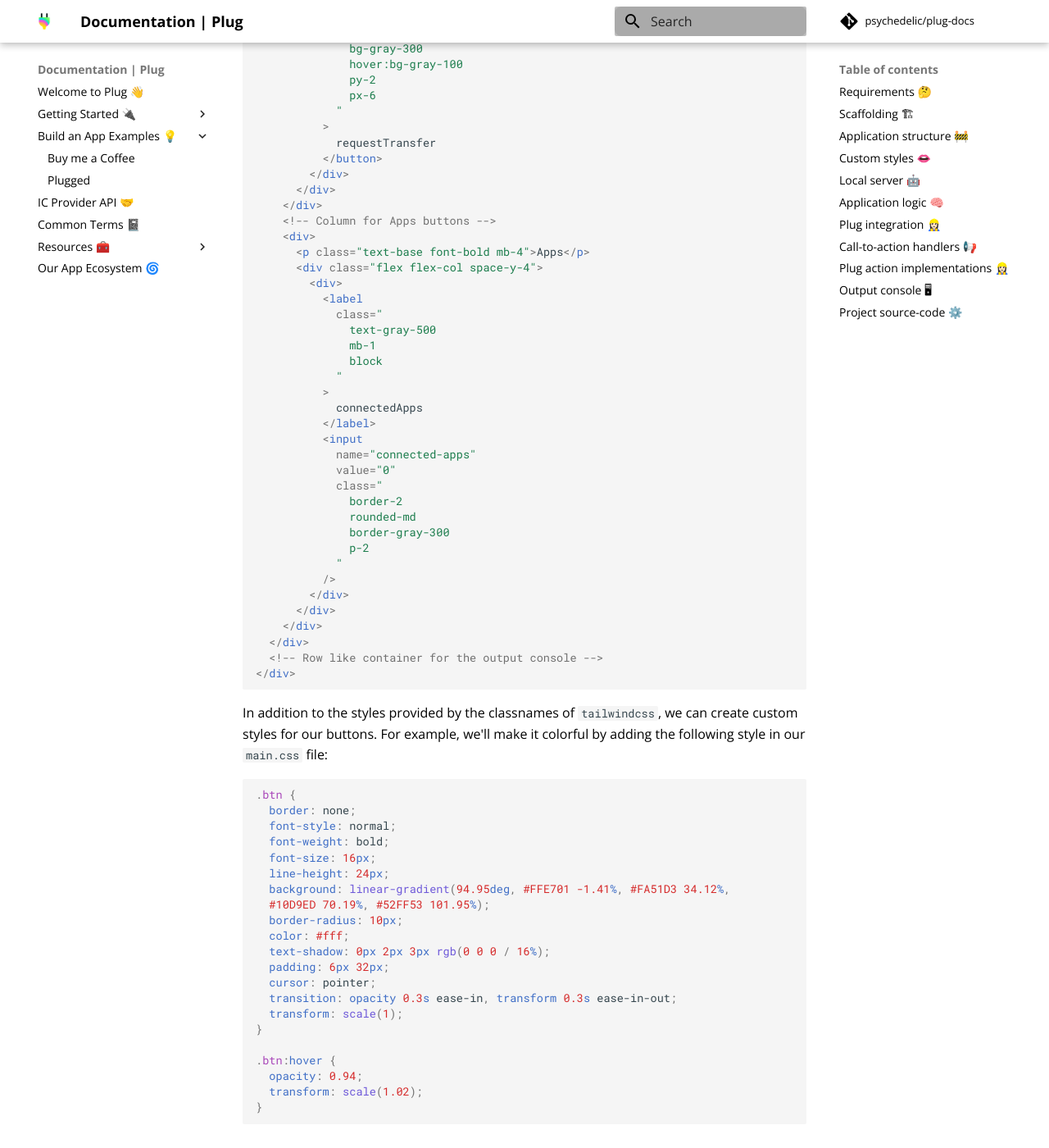
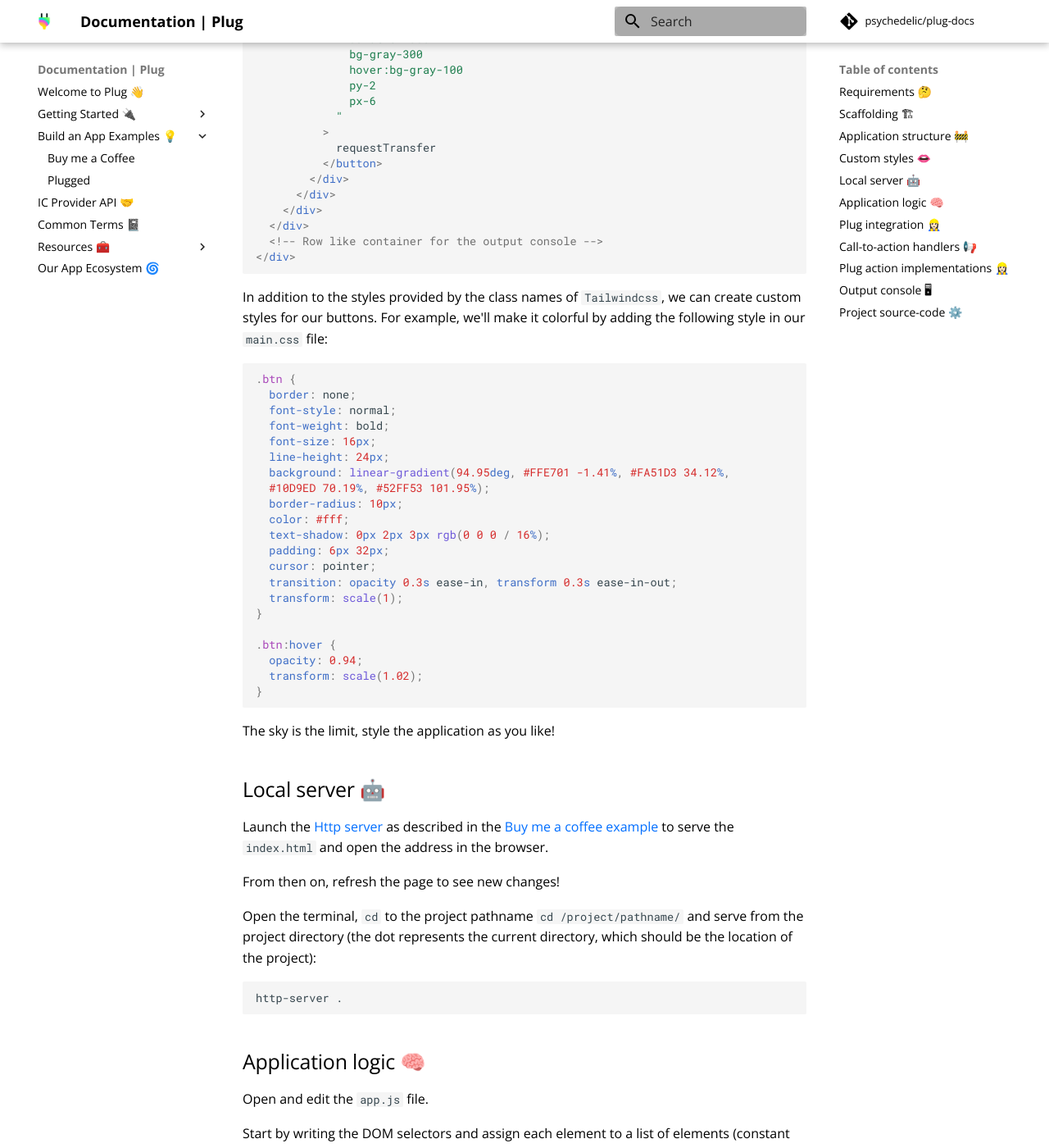
Before and after one commit to Psychedelic/plug-docs, an MkDocs documentation site: the page built from docs/build-an-app-examples/build-app-plugged.md, in a window 1280 px wide and 1400 px high, scrolled down 4226 px. Shown: the whole window at 82% size. Built offline with MkDocs 1.6.1 and Material for MkDocs 9.7.7, drawn with Linux system fonts in a browser that asks for light colours; comment, search, counter and statistics services are not loaded; some of the changed text lies outside the part shown.

Commit message:
docs: ✏️  updated the plugged docs

````diff
--- a/docs/build-an-app-examples/build-app-plugged.md
+++ b/docs/build-an-app-examples/build-app-plugged.md
@@ -14,7 +14,7 @@
 
 It's recommended to read the build example [Buy me a Coffee](build-app-buy-me-a-coffee.md) guide before as it provides a simple example and helps install a [basic Http server](build-app-buy-me-a-coffee.md#http-server) in your local machine.
 
-We'll assume you have an HTTP Server installed.
+We'll assume you have an HTTP Server installed and understand why you need it.
 
 Make sure you use a code editor, such as [Visual Studio Code](https://code.visualstudio.com/) or [Sublime text](https://www.sublimetext.com/), for editing the source-code!
 
@@ -72,7 +72,6 @@
   <div>
     <!-- Column for Wallet buttons -->
     <!-- Column for Token buttons -->
-    <!-- Column for Apps buttons -->
   </div>
   <!-- Row like container for the output console -->
 </div>
@@ -109,11 +108,11 @@
 </html>
 ```
 
-What we'll do from now is to pick class names described in the [reference document](https://tailwindcss.com/docs/container) to style our application.
+What we'll do from now is to pick class names described in the [Tailwindcss reference document](https://tailwindcss.com/docs/container) to style our application.
 
 If interested, take some time to read through the documentation to find how to style the application to your taste. Or, feel free to create your own custom styles in the `main.css` file.
 
-The following source-code is then a style suggestion, used as an example for our guide.
+The following source-code is then a style suggestion, used as an example for the purpose of our guide.
 
 In the `index.html` replace the comment `<!-- Application container -->` with:
 
@@ -196,39 +195,12 @@
         </div>
       </div>
     </div>
-    <!-- Column for Apps buttons -->
-    <div>
-      <p class="text-base font-bold mb-4">Apps</p>
-      <div class="flex flex-col space-y-4">
-        <div>
-          <label
-            class="
-              text-gray-500
-              mb-1
-              block
-            "
-          >
-            connectedApps
-          </label>
-          <input
-            name="connected-apps"
-            value="0"
-            class="
-              border-2
-              rounded-md
-              border-gray-300
-              p-2
-            "
-          />
-        </div>
-      </div>
-    </div>
   </div>
   <!-- Row like container for the output console -->
 </div>
 ```
 
-In addition to the styles provided by the classnames of `tailwindcss`, we can create custom styles for our buttons. For example, we'll make it colorful by adding the following style in our `main.css` file:
+In addition to the styles provided by the class names of `Tailwindcss`, we can create custom styles for our buttons. For example, we'll make it colorful by adding the following style in our `main.css` file:
 
 ```css
 .btn {
@@ -254,13 +226,15 @@
 }
 ```
 
+The sky is the limit, style the application as you like!
+
 ## Local server 🤖
 
-Launch the [Http server](build-app-buy-me-a-coffee.md#http-server) to serve the `index.html` and open the address in the browser.
+Launch the [Http server](build-app-buy-me-a-coffee.md#http-server) as described in the [Buy me a coffee example](build-app-buy-me-a-coffee.md) to serve the `index.html` and open the address in the browser.
 
 From then on, refresh the page to see new changes!
 
-Open the terminal, `cd` to the project pathname `cd /project/pathname/` and serve from the project directory (the dot represents the current directory):
+Open the terminal, `cd` to the project pathname `cd /project/pathname/` and serve from the project directory (the dot represents the current directory, which should be the location of the project):
 
 ```sh
 http-server .
@@ -281,10 +255,9 @@
 els.btnIsConnected = document.querySelector('#btn-is-connected');
 els.btnRequestBalance = document.querySelector('#btn-request-balance');
 els.btnRequestTransfer = document.querySelector('#btn-request-transfer');
-els.inputConnectedApps = document.querySelector('input[name="connected-apps"]');
 ```
 
-Wrap the selector and element assignment in a function called `main` and run it once the DOM is ready, as we need to wait for it to render before executing the selectors to avoid `not founds`.
+Wrap the selector and element assignment in a function called `main` and run it once the DOM is ready, as we need to wait for it to render before executing the selectors to avoid `elements not found`.
 
 ```js
 // Elements list
@@ -297,11 +270,10 @@
   els.btnIsConnected = document.querySelector('#btn-is-connected');
   els.btnRequestBalance = document.querySelector('#btn-request-balance');
   els.btnRequestTransfer = document.querySelector('#btn-request-transfer');
-  els.inputConnectedApps = document.querySelector('input[name="connected-apps"]');
 }
 ```
 
-In the body of function `main` just after our selectors and `els` assignments, initialise the click listener for all our buttons.
+In the body of the function `main`, just after our selectors and `els` assignments, initialise the click listener for all our buttons.
 
 The `addEventListener` requires an event name `e.g. click` and a callback function `e.g. onButtonPressHandler`.
 
@@ -317,20 +289,21 @@
 For each element in `els` assign the `click` event listener, as follows:
 
 ```js
+// Initialise click listener for buttons
 els.btnConnect.addEventListener('click', onButtonPressHandler);
 els.btnIsConnected.addEventListener('click', onButtonPressHandler);
 els.btnRequestBalance.addEventListener('click', onButtonPressHandler);
 els.btnRequestTransfer.addEventListener('click', onButtonPressHandler);
 ```
 
-You can keep it a bit simpler writing it in a `declarative` or `functional` programming style.
+You can keep it a bit simpler writing it in a `declarative` or  in a more `functional` programming style.
 
-What the following code does is to go through each `element` of the constant variable `els`, filters by assertion is of type `button` and adds a `click` event listener!
+What the following code does is to go through each `element` of the constant variable `els`, filters by asserting the type `button` and adds a `click` event listener!
 
 Pick whichever style makes more sense to you!
 
 ```js
-// Initialise click listener for buttons
+// Initialise click listener for buttons (alternative style)
 Object
   .values(els)
   .filter((el) => el.nodeName === 'BUTTON')
@@ -358,7 +331,7 @@
 }
 ```
 
-The function `main` will exit immediately if the `Plug extension` is not detected. We'll improve the user-experience a bit, by showing a message in the `Output` console shortly!
+The function `main` will exit immediately if the `Plug extension` is not detected. We'll improve the user-experience a bit by showing a message in the `Output` console shortly!
 
 ## Call-to-action handlers 📢
 
@@ -395,11 +368,11 @@
 }
 ```
 
-We now have to replace each alert by the actual implementation.
+We now have to replace each alert we used as a placeholder by the actual implementation.
 
 ## Plug action implementations 👷🏻‍♀️
 
-The `Plug` API is described in our [Getting started](/getting-started) guide and since our calls happen in the Internet Computer blockchain, we have to wait for the calls to resolve, so we handle them [asynchronously](https://developer.mozilla.org/en-US/docs/Learn/JavaScript/Asynchronous).
+The `Plug` API is described in our [Getting started](/getting-started) guide and since our calls happen in the Internet Computer network, we have to await for the calls to resolve, as we handle them [asynchronously](https://developer.mozilla.org/en-US/docs/Learn/JavaScript/Asynchronous).
 
 Here's an example of an asynchronous function to handle the `btn-connect` button click.
 
@@ -411,7 +384,7 @@
 }
 ```
 
-Update the function `onButtonPressHandler` by replacing the `alert` in the switch case for `btn-connect`, with the `onBtnConnect` call.
+Update the function `onButtonPressHandler` by replacing the `alert` in the switch case for `btn-connect` with the `onBtnConnect` call.
 
 Try to write the remaining button handlers on your own, following the example above.
 
@@ -419,7 +392,7 @@
 
 Open and edit the `index.html` file.
 
-We are going to create a new html component to place the output of our `Plug` interactions, for a better user-experience.
+We are going to create a new html component to place the output of our `Plug` interactions for a better user-experience.
 
 Replace the comment at the bottom of our application html structure `<!-- Row like container for the output console -->` with the desired `Output` html structure.
 
@@ -458,7 +431,7 @@
 els.output = document.querySelector('#output');
 ```
 
-Ultimately, we want to have a function we can pass a message to, which writes to our `Output`:
+Ultimately, we want to have a function we can pass a message to, which writes to our `Output`, as described:
 
 - Receives text as an argument
 - Updates the element text content by adding a new line of text
````
Also changed, not shown: other parts of docs/build-an-app-examples/build-app-plugged.md (+2 -2 lines), 1 other file.
